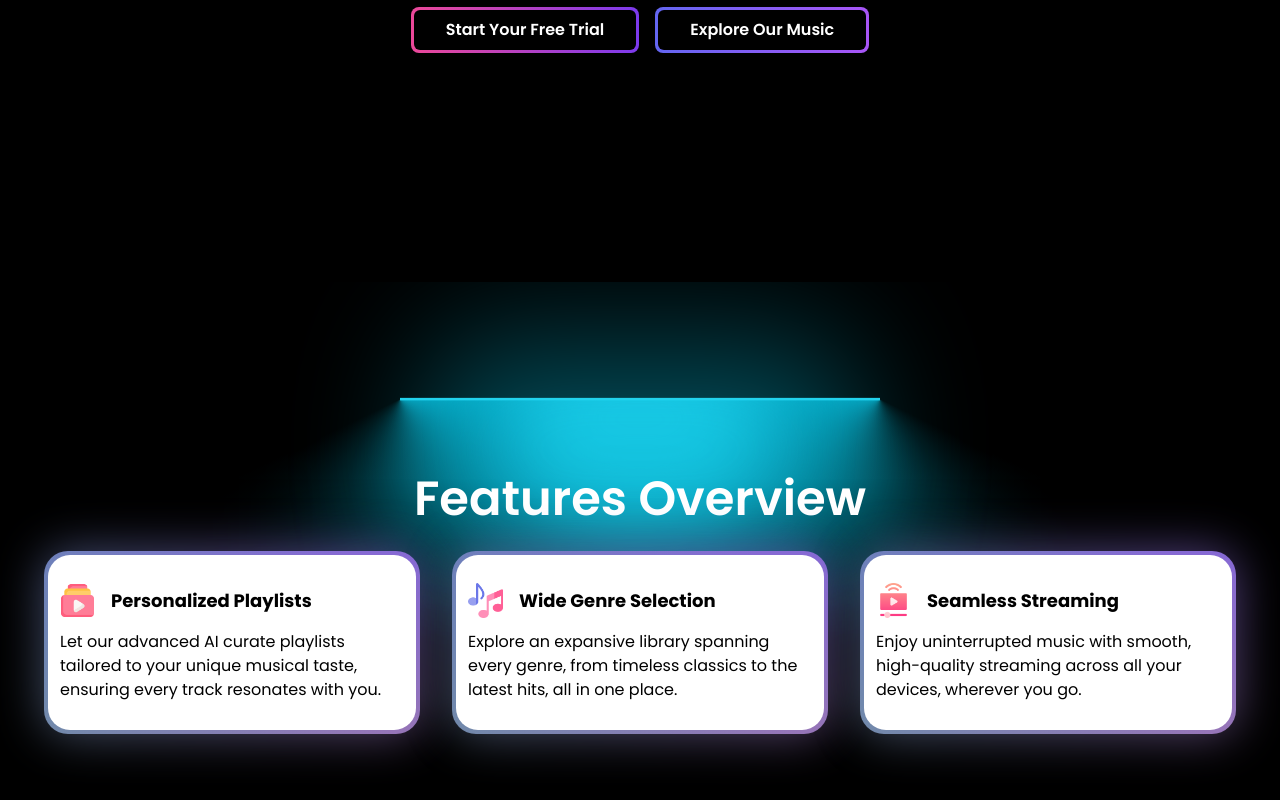
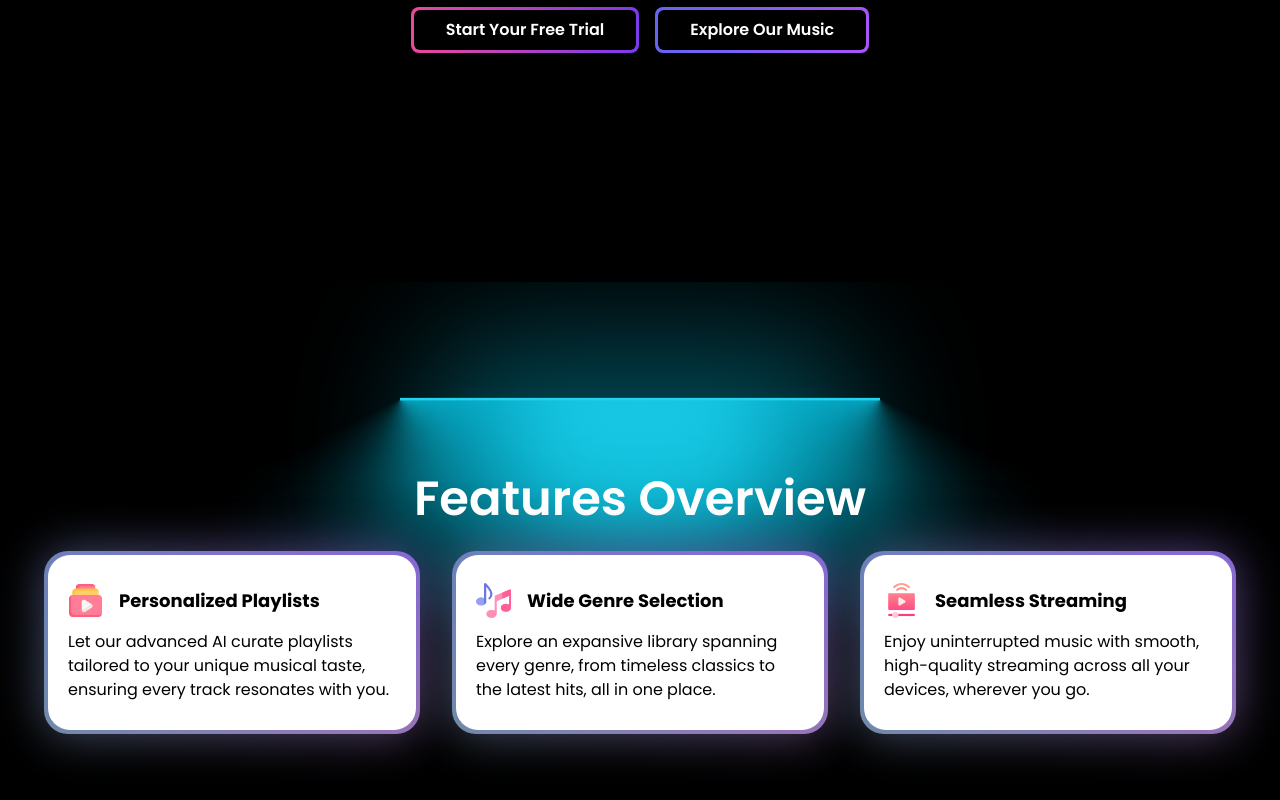
Before and after one commit to Pradikshan/aws-frontend, a React (Vite) app: page / in a window 1280 px wide. Shown: the part 998-1798 px from the top of the page. Built offline with nearby package versions, Linux system fonts and the light colour scheme.

Commit message:
Adjusted padding

```diff
--- a/src/components/FeaturedCard.jsx
+++ b/src/components/FeaturedCard.jsx
@@ -4,7 +4,7 @@ import { GiArtificialIntelligence } from "react-icons/gi";
 const FeaturedCard = ({ icon, heading, text }) => {
   return (
     <BackgroundGradient>
-      <div className="bg-white rounded-[1.375rem] px-3 py-7">
+      <div className="bg-white rounded-[1.375rem] px-5 py-7">
         <div className="flex flex-col justify-center">
           {/* <button className="w-11/12 p-3 my-4 border-2 border-black rounded-full bg-black text-white font-bold hover:bg-white hover:text-black">
             See more
```
